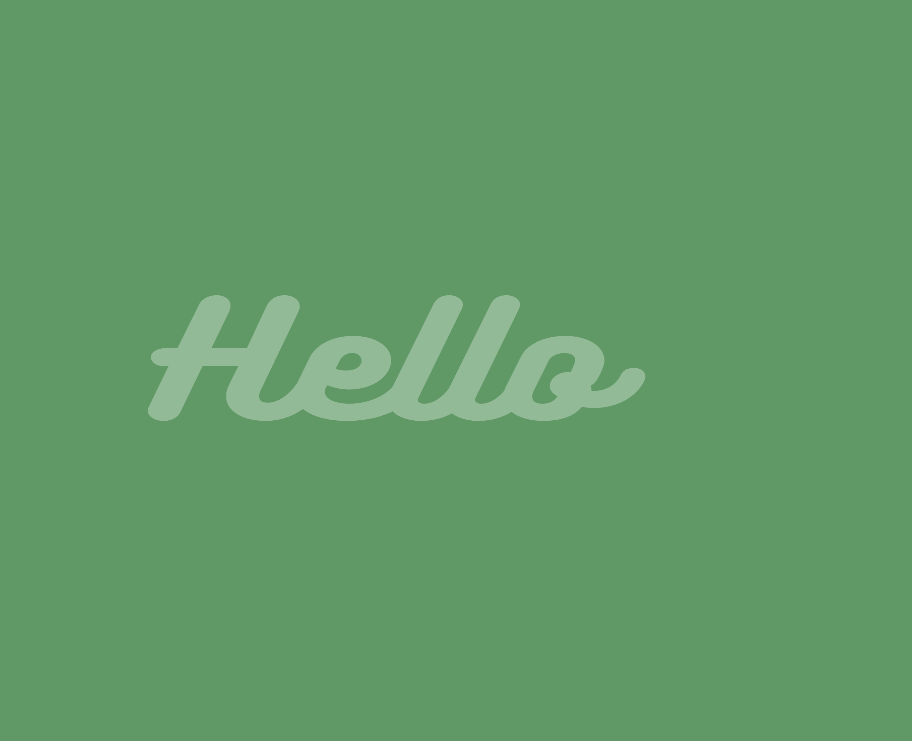
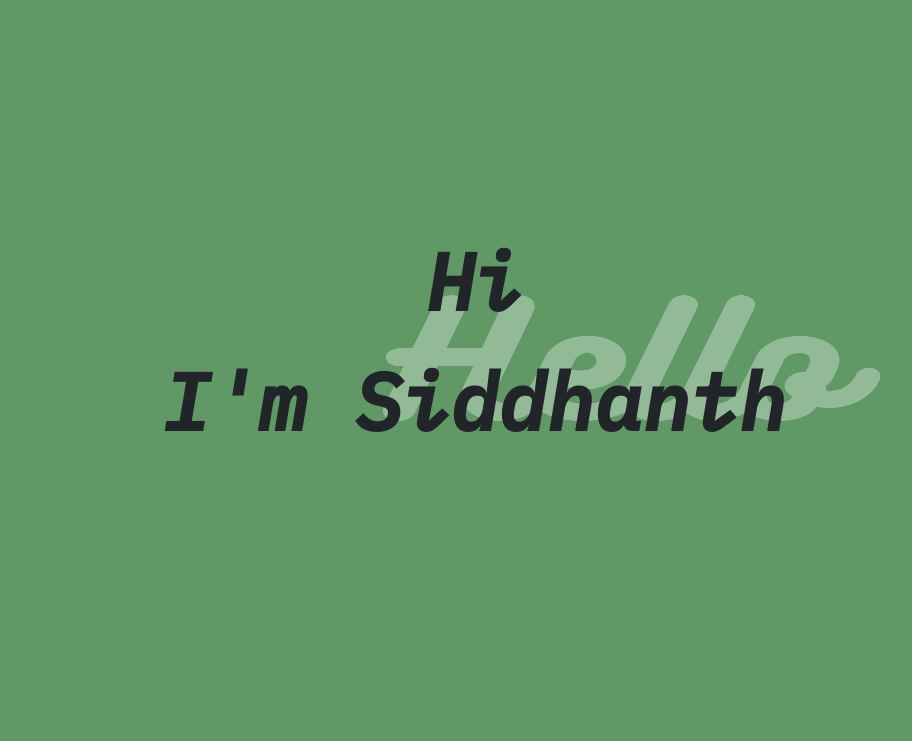
Before and after one commit to SiddhanthChabri/Portfolio, a website: page index.html in a window 1280 px wide. Shown: the part 59-800 px from the top of the page, without its empty margins (14-926 px from the left). Drawn offline with nearby package versions, Linux system fonts and the light colour scheme.

Commit message:
Back to original

```diff
--- a/index.css
+++ b/index.css
@@ -1,6 +1,5 @@
 body {
     background-color: #609966;
-
 
 }
 
--- a/index.html
+++ b/index.html
@@ -35,7 +35,7 @@
             </div>
         </div>
     </nav>
-    <header class="smIntro col-sm-6 col-md-2">
+    <header class="smIntro">
         <img class="hello" src="images/Hello.png" alt="">
         <span class="Intro">Hi <p>I'm Siddhanth</p></span>
     </header>
```
